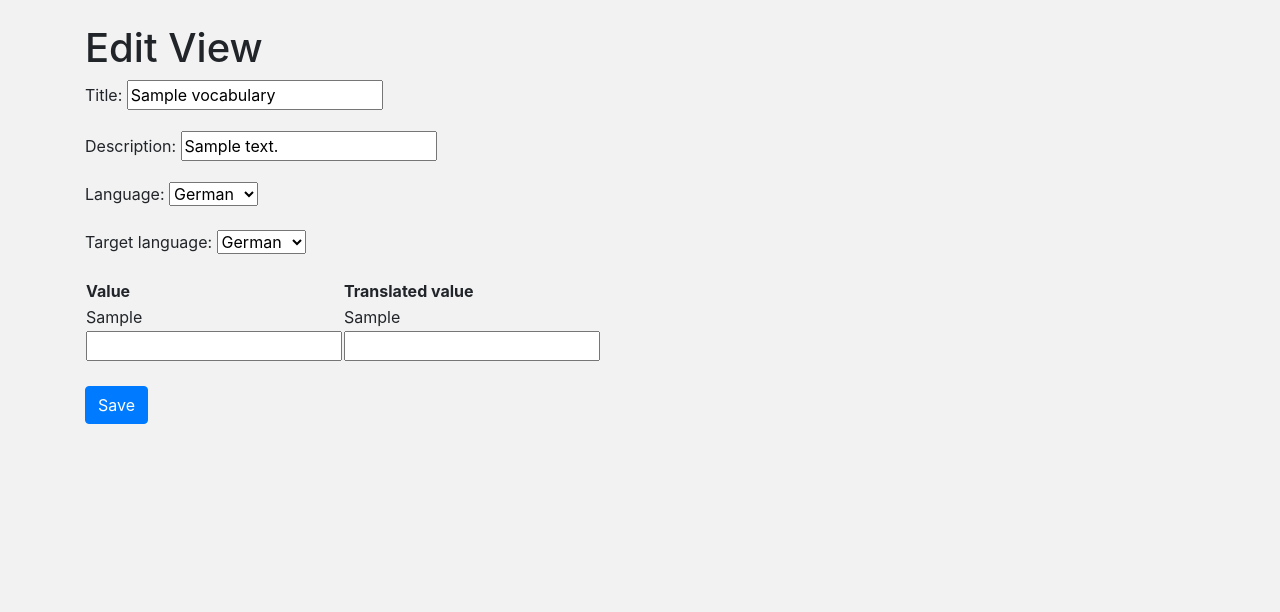
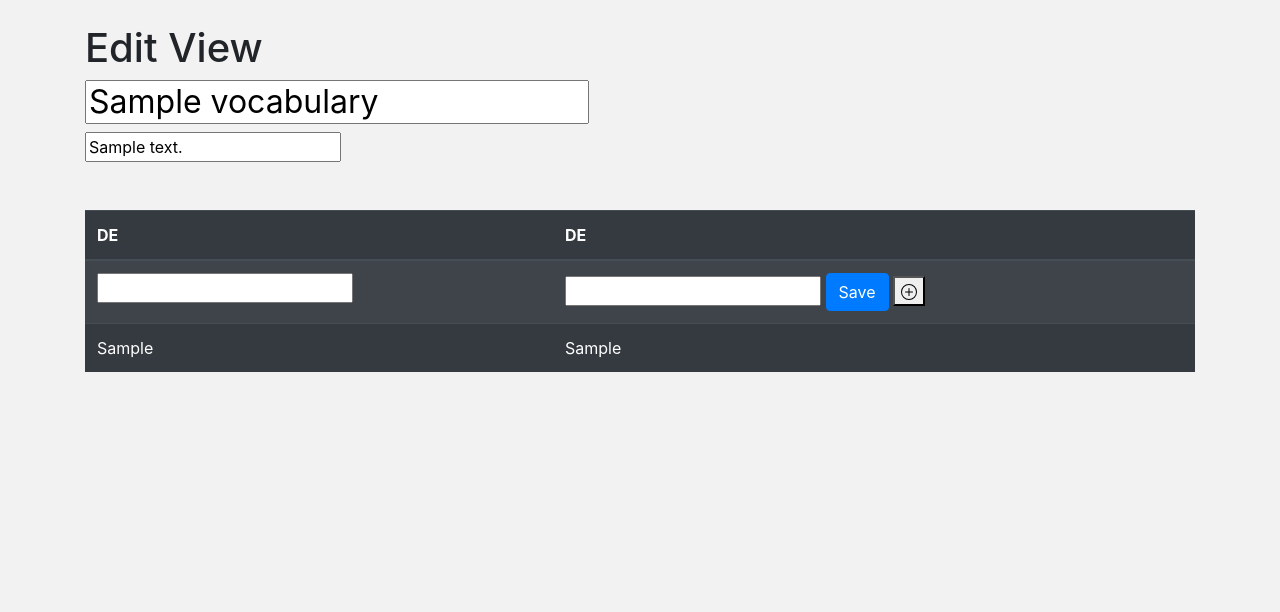
Before and after one commit to asopi/wordza, a Django app: page /vocabularies/vocabulary/1/ in a window 1280 px wide. Shown: the part 56-668 px from the top of the page. Run offline with Django 3.2, Linux system fonts and the light colour scheme; a user stored in the database is signed in; tables that the repository leaves empty hold one stand-in row (values such as "Sample post").

Commit message:
table design for edit view - empty plus icon - order vocables by creation date

```diff
--- /dev/null
+++ b/templates/plus_icon_empty.html
@@ -0,0 +1,4 @@
+<svg width="16" height="16" viewBox="0 0 16 16" class="bi bi-plus-circle" fill="currentColor" xmlns="http://www.w3.org/2000/svg">
+  <path fill-rule="evenodd" d="M8 15A7 7 0 1 0 8 1a7 7 0 0 0 0 14zm0 1A8 8 0 1 0 8 0a8 8 0 0 0 0 16z"/>
+  <path fill-rule="evenodd" d="M8 4a.5.5 0 0 1 .5.5v3h3a.5.5 0 0 1 0 1h-3v3a.5.5 0 0 1-1 0v-3h-3a.5.5 0 0 1 0-1h3v-3A.5.5 0 0 1 8 4z"/>
+</svg>
--- a/vocabularies/templates/vocabularies/edit_view.html
+++ b/vocabularies/templates/vocabularies/edit_view.html
@@ -4,42 +4,50 @@
 
 <form method="POST" action="" id="vocabulary_form">
   {% csrf_token %}
-  {{ form.as_p }}
+    <h2>{{ form.title }}</h2>
+    <div>{{ form.description }}</div>
+
   {{ form_set.management_form }}
-  {% for form in form_set %}
-    <table>
+
+    <table class="table table-striped table-dark mt-5">
       <thead>
         <tr>
           <th>
-            {{ form.value.label }}
+            {{ vocabulary.language }}
           </th>
           <th>
-            {{ form.translated_value.label }}
+            {{ vocabulary.target_language }}
           </th>
         </tr>
 
       </thead>
       <tbody>
+        {% for vocable_form in form_set %}
+        <tr>
+          <td>
+            {{ vocable_form.value }}
+          </td>
+          <td>
+            {{ vocable_form.translated_value }}
+             <input class="btn btn-primary" type="submit" name="submit" value="Save" />
+              <button type="submit" form="vocabulary_form" value="Submit">{% include 'plus_icon_empty.html' %}</button>
+          </td>
+        </tr>
+        {% endfor %}
+
         {% for vocable in vocables %}
         <tr>
           <td>{{ vocable.value }}</td>
           <td>{{ vocable.translated_value }}</td>
         </tr>
         {% endfor %}
-        <tr>
-          <td>
-           {{ form.value }}
-          </td>
-          <td>
-           {{ form.translated_value }}
-          </td>
-        </tr>
+
       </tbody>
     </table>
     <br />
-  {% endfor %}
 
-  <input class="btn btn-primary" type="submit" name="submit" value="Save" />
+
+
 
   {% if message %}
   {{ message }}
@@ -65,7 +73,6 @@
           $('#id_vocable_set-0-translated_value').val(e);
         },
       });
-
     });
   });
 </script>
--- a/vocabularies/views.py
+++ b/vocabularies/views.py
@@ -78,7 +78,7 @@ def edit_view(request, vocabulary_id):
                 Vocabulary, Vocable, fields=('value', 'translated_value'), extra=1)
             form_set = VocabularyFormSet(
                 queryset=Vocable.objects.none(), instance=vocabulary)
-            vocables = Vocable.objects.filter(vocabulary_id=vocabulary_id)
+            vocables = Vocable.objects.filter(vocabulary_id=vocabulary_id).order_by('-creation_date')
             context = {
                 "form": form,
                 "form_set": form_set,
```
